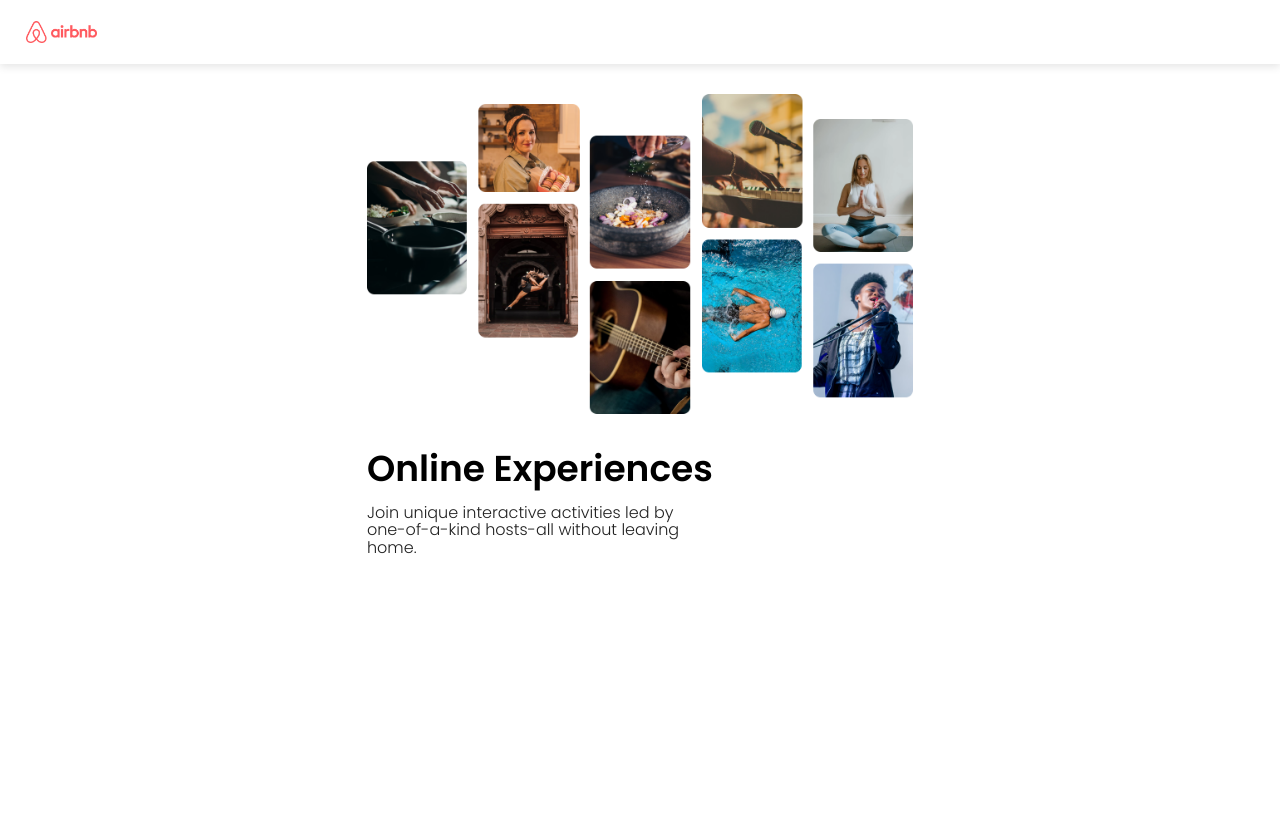
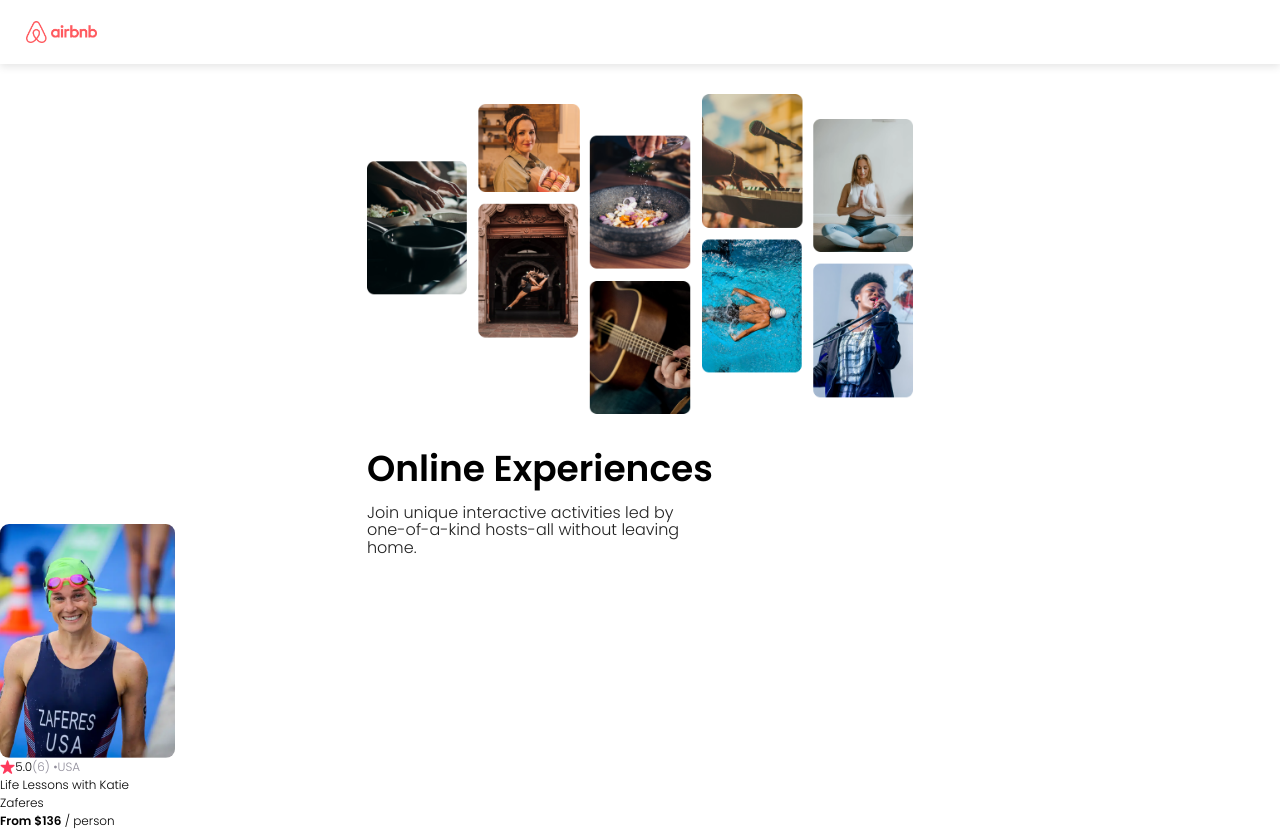
Before and after one commit to bofmar/airbnb-experiences, a React (Create React App) app: page / in a window 1280 px wide. Before the commit the page ends 800 px from the top, so only its background shows below. Built offline with nearby package versions, Linux system fonts and the light colour scheme.

Commit message:
Add static version of card

```diff
--- a/src/App.css
+++ b/src/App.css
@@ -5,6 +5,14 @@
   height: 100vh;
   display: flex;
   flex-direction: column;
+}
+
+.gray {
+  color: #918E9B;
+}
+
+.bold {
+  font-weight: bold;
 }
 
 header {
@@ -47,6 +55,25 @@
   width: 320px;
 }
 
+.card {
+  width: 175px;
+  font-size: 12px;
+}
+
+.card-image {
+  width: 100%;
+  border-radius: 9px;
+}
+
+.card-stats {
+  display: flex;
+  align-items: center;
+}
+
+.card-star{
+  height: 14px;
+}
+
 @media(max-width: 650px) {
   .hero-section > img {
     aspect-ratio: 1/1;
--- a/src/App.js
+++ b/src/App.js
@@ -1,5 +1,6 @@
 import Navbar from './components/Navbar';
 import Hero from './components/Hero';
+import Card from './components/Card';
 import './App.css';
 
 function App() {
@@ -7,6 +8,7 @@
     <div className="App">
       <Navbar />
       <Hero />
+      <Card />
     </div>
   );
 }
--- /dev/null
+++ b/src/components/Card.js
@@ -0,0 +1,19 @@
+import React from "react"
+import image from '../images/katie-zaferes.png';
+import star from '../images/star.png';
+
+export default function Card() {
+  return (
+    <div className='card'>
+      <img src={image} className='card-image' />
+      <div className='card-stats'>
+        <img src={star} className='card-star' />
+        <span>5.0</span>
+        <span className='gray'>(6) • </span>
+        <span className='gray'>USA</span>
+      </div>
+      <p>Life Lessons with Katie Zaferes</p>
+      <p><span className='bold'>From $136</span> / person</p>
+    </div>
+  );
+}
```
Also changed, not shown: src/images/katie-zaferes.png (added), src/images/star.png (added).
